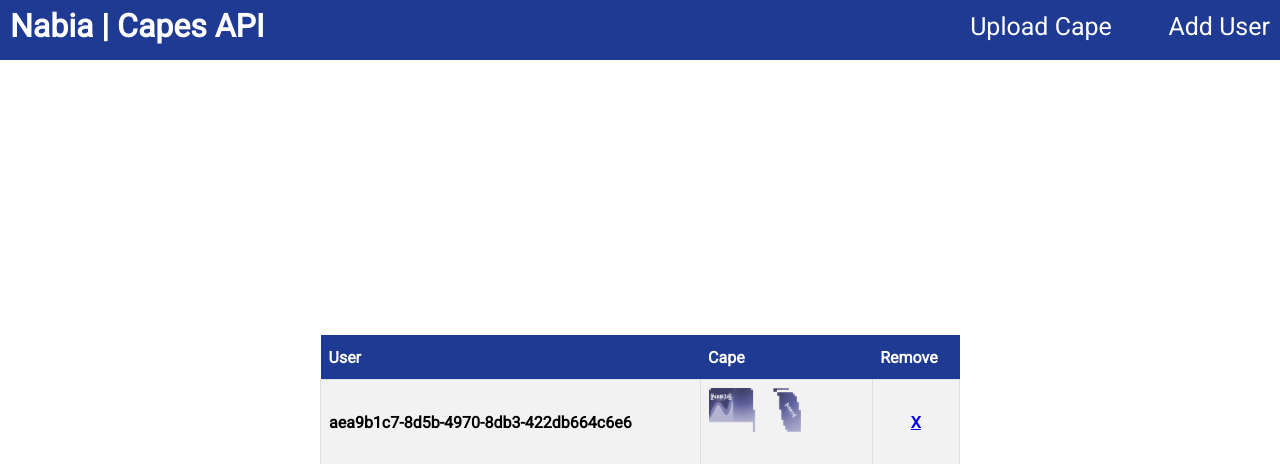
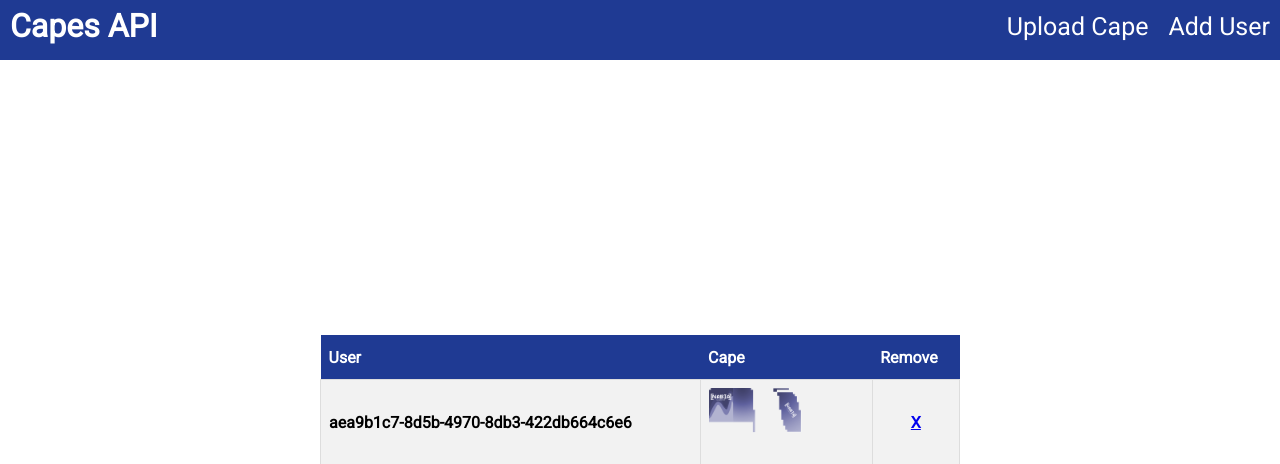
Before and after one commit to ThnksCJ/Cape-API, a PHP site: page / in a window 1280 px wide. Shown: the top 464 px of the page. Run offline with PHP 8.4, Linux system fonts and the light colour scheme.

Commit message:
updated names

```diff
--- a/add.php
+++ b/add.php
@@ -33,7 +33,7 @@ if (isset($_POST['submit'])) {
     <script src="https://ajax.googleapis.com/ajax/libs/jquery/3.3.1/jquery.min.js"></script>
 </head>
 <body>
-<header><h1>Nabia | Capes API</h1>
+<header><h1>Capes API</h1>
     <a class="add" href="index.php">Home</a>
 </header>
 <form action="" method="post">
--- a/index.php
+++ b/index.php
@@ -34,9 +34,9 @@ file_put_contents('uuid.json', $result);
     <script src="https://ajax.googleapis.com/ajax/libs/jquery/3.3.1/jquery.min.js"></script>
 </head>
 <body>
-<header><h1>Nabia | Capes API</h1>
+<header><h1>Capes API</h1>
     <a class="add" href="add.php">Add User</a>
-    <a class="add">⠀⠀</a>
+    <a></a>
     <a class="add" href="upload.php">Upload Cape</a>
 </header>
 <table id="users">
--- a/upload.php
+++ b/upload.php
@@ -24,7 +24,7 @@
     <script src="https://ajax.googleapis.com/ajax/libs/jquery/3.3.1/jquery.min.js"></script>
 </head>
 <body>
-<header><h1>Nabia | Capes API</h1>
+<header><h1>Capes API</h1>
     <a class="add" href="index.php">Home</a>
 </header>
   <form enctype="multipart/form-data" action="upload.php" method="POST">
```
Also changed, not shown: assets/style.css (+0 -15 lines).
